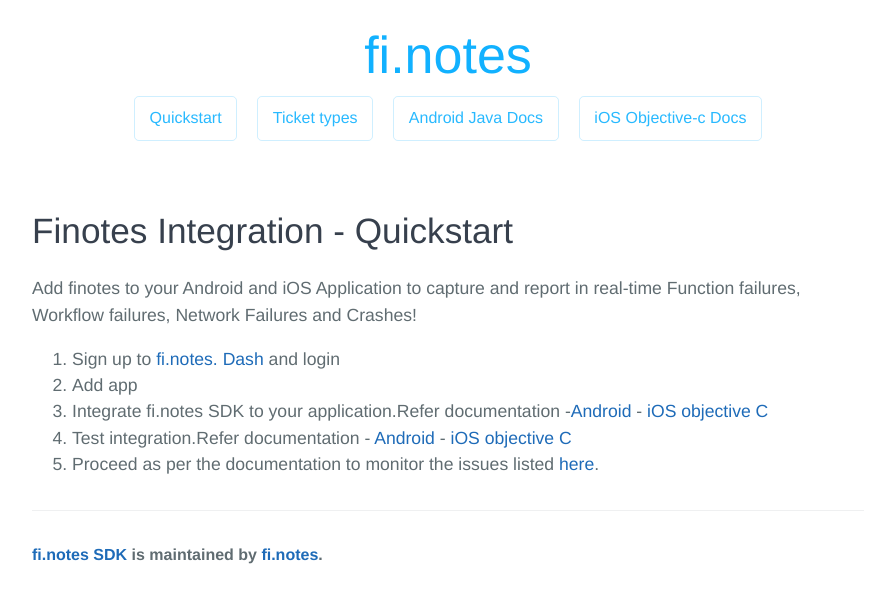
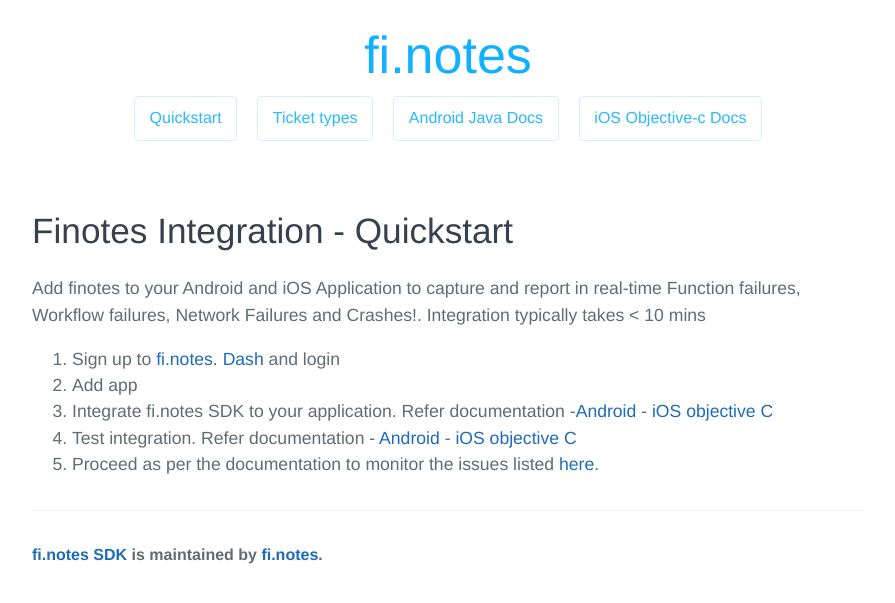
Before and after one commit to finotes/finotes.github.io, a Jekyll site: the page built from index.html, in a window 1280 px wide. Shown: the top 603 px of the page, without its empty margins (192-1087 px from the left). Built offline with Jekyll 4.4.1, drawn with Linux system fonts in a browser that asks for light colours; some web fonts are replaced.

Commit message:
Update index.html

```diff
--- a/index.html
+++ b/index.html
@@ -5,12 +5,12 @@ title: Finotes SDK
 <div class="blurb">
 	<h1>Finotes Integration - Quickstart</h1>
 	<p>Add finotes to your Android and iOS Application to capture and report in real-time Function failures,
-Workflow failures, Network Failures and Crashes!</p>
+Workflow failures, Network Failures and Crashes!. Integration typically takes < 10 mins</p>
 	<ol>
 		<li>Sign up to <a href="http://app.finotes.com/FinotesRS" target="_blank">fi.notes. Dash</a> and login</li>
 		<li>Add app</li>
-		<li>Integrate fi.notes SDK to your application.Refer documentation -<a href="/2018/01/19/android-java-docs" target="_blank">Android</a> - <a href="/2018/01/19/ios-docs" target="_blank">iOS objective C</a></li>
-		<li>Test integration.Refer documentation - <a href="/2018/01/19/android-java-docs#test" target="_blank">Android</a> - <a href="/2018/01/19/ios-docs#test" target="_blank">iOS objective C</a></li>
+		<li>Integrate fi.notes SDK to your application. Refer documentation -<a href="/2018/01/19/android-java-docs" target="_blank">Android</a> - <a href="/2018/01/19/ios-docs" target="_blank">iOS objective C</a></li>
+		<li>Test integration. Refer documentation - <a href="/2018/01/19/android-java-docs#test" target="_blank">Android</a> - <a href="/2018/01/19/ios-docs#test" target="_blank">iOS objective C</a></li>
 		<li>Proceed as per the documentation to monitor the issues listed <a href="https://finotes.github.io/ticket_types.html" target="_blank">here</a>.</li>
 
 <!-- /.blurb 	<h3>1. Sign up to <a href="http://app.finotes.com/FinotesRS" target="_blank">fi.notes. Dash</a> and login</h3>
```
